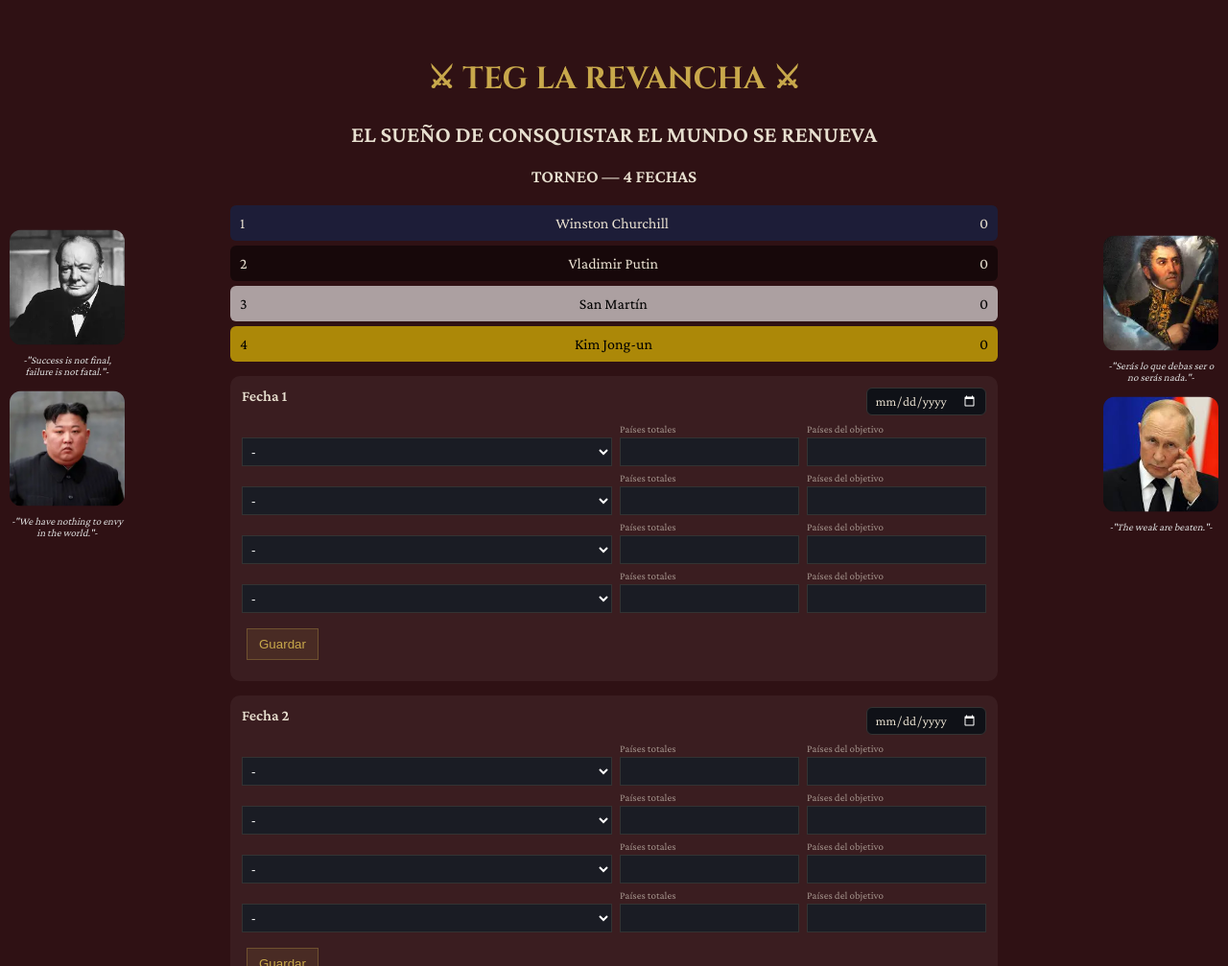
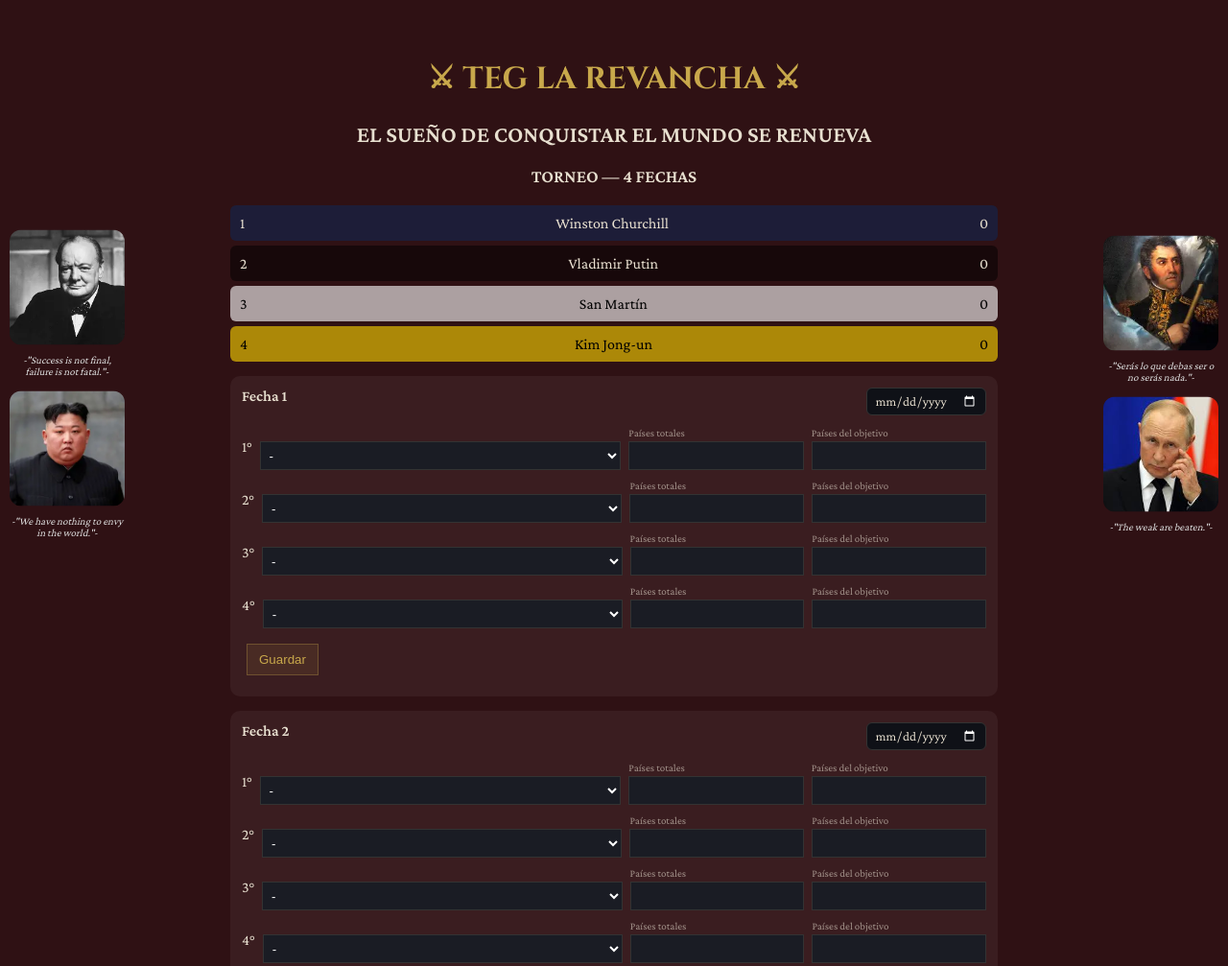
Before and after one commit to IgnacioMorichetti/TorneoTEG, a plain HTML site: page index.html in a window 1280 px wide. Shown: the top 1007 px of the page at 96% size. Drawn offline with nearby package versions, Linux system fonts and the light colour scheme.

Commit message:
Ortografía y Posiciones en la tabla

```diff
--- a/index.html
+++ b/index.html
@@ -245,7 +245,7 @@
     <div class="container">
         <div class="header">
             <h1>⚔ TEG LA REVANCHA ⚔</h1>
-            <h2>EL SUEÑO DE CONSQUISTAR EL MUNDO SE RENUEVA</h2>
+            <h2>EL SUEÑO DE CONQUISTAR EL MUNDO SE RENUEVA</h2>
             <h3>TORNEO — 4 FECHAS</h3>
         </div>
 
@@ -333,6 +333,7 @@
 
                         ${f.posiciones.map((pid,pos)=>`
                             <div class="position-row">
+                                <p>${pos + 1}°</p>
                                 <select onchange="onSelect(${fi},${pos},this.value)">
                                     <option value="">-</option>
                                     ${PLAYERS.map(p=>`
```
